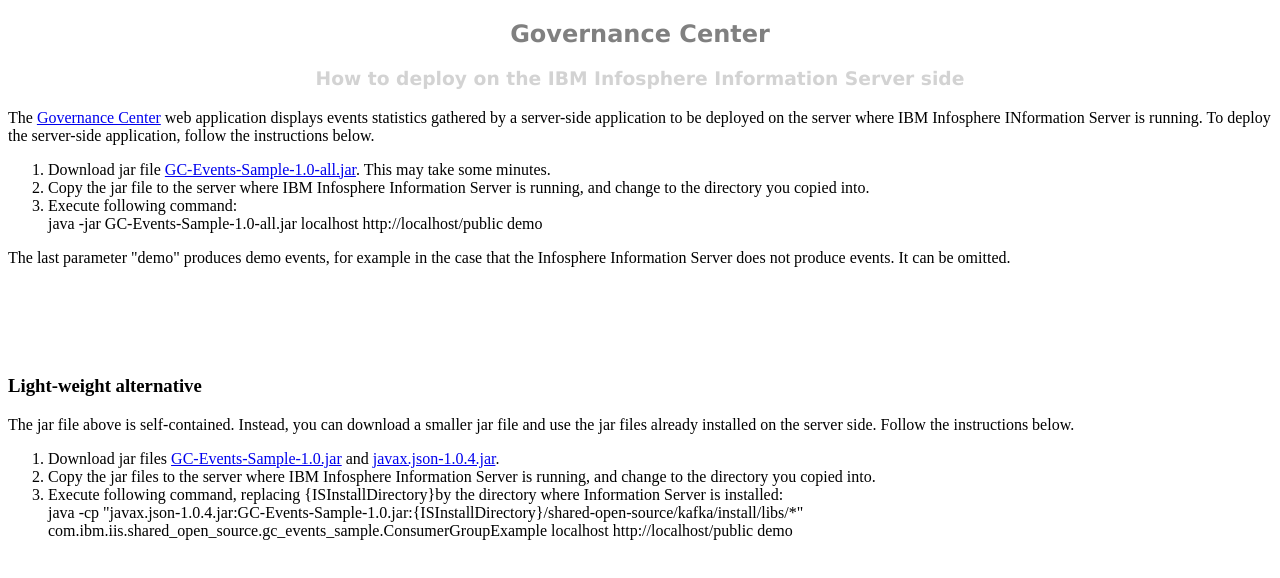
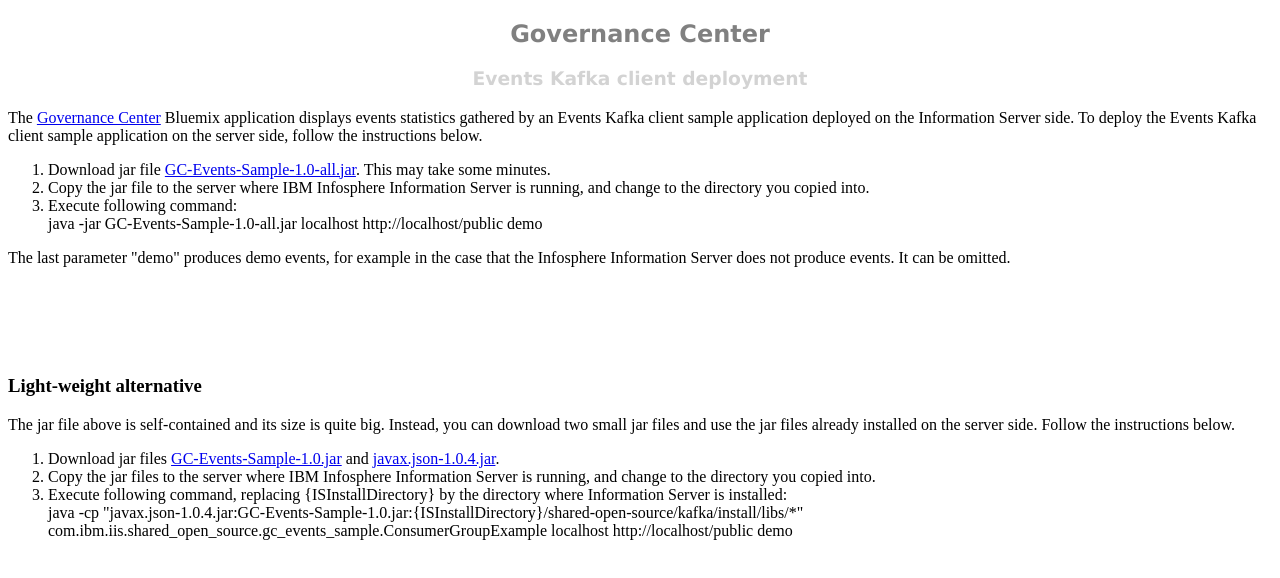
Before and after one commit to grassmik/governance-events, a website: page public/deploy.html in a window 1280 px wide. Drawn offline with Linux system fonts and the light colour scheme.

Commit message:
documentation updates

```diff
--- a/public/deploy.html
+++ b/public/deploy.html
@@ -1,14 +1,14 @@
 <!DOCTYPE html>
 <html>
    <head>
-      <title>GC-Events server deployment</title>
+      <title>GC-Events-Sample Kafka client deployment</title>
    </head>
    <body bgcolor="#FFFFFF">
       <H2 align='center'><font face="verdana" color="gray">Governance Center</font></H2>
-      <H3 align='center'><font face="verdana" color="lightgray">How to deploy on the IBM Infosphere Information Server side</font></H3>
+      <H3 align='center'><font face="verdana" color="lightgray">Events Kafka client deployment</font></H3>
       <div>
-         The <a href="index.html">Governance Center</a> web application displays events statistics gathered by a server-side application to be deployed on the server where IBM Infosphere INformation Server is running.
-         To deploy the server-side application, follow the instructions below.
+         The <a href="index.html">Governance Center</a> Bluemix application displays events statistics gathered by an Events Kafka client sample application deployed on the Information Server side.
+         To deploy the Events Kafka client sample application on the server side, follow the instructions below.
          <ol>
             <li>Download jar file <a href="GC-Events-Sample-1.0-all.jar">GC-Events-Sample-1.0-all.jar</a>. This may take some minutes.</li>
             <li>Copy the jar file to the server where IBM Infosphere Information Server is running, and change to the directory you copied into.</li>
@@ -20,12 +20,12 @@
       <div>
          <br/><br/><br/>
          <H3>Light-weight alternative</H3>
-         The jar file above is self-contained.
-         Instead, you can download a smaller jar file and use the jar files already installed on the server side. Follow the instructions below.
+         The jar file above is self-contained and its size is quite big.
+         Instead, you can download two small jar files and use the jar files already installed on the server side. Follow the instructions below.
          <ol>
             <li>Download jar files <a href="GC-Events-Sample-1.0.jar">GC-Events-Sample-1.0.jar</a> and <a href="javax.json-1.0.4.jar">javax.json-1.0.4.jar</a>.</li>
             <li>Copy the jar files to the server where IBM Infosphere Information Server is running, and change to the directory you copied into.</li>
-            <li>Execute following command, replacing {ISInstallDirectory}by the directory where Information Server is installed:<br/>java -cp "javax.json-1.0.4.jar:GC-Events-Sample-1.0.jar:{ISInstallDirectory}/shared-open-source/kafka/install/libs/*" com.ibm.iis.shared_open_source.gc_events_sample.ConsumerGroupExample localhost <a id="base_url2"></a> demo</li>
+            <li>Execute following command, replacing {ISInstallDirectory} by the directory where Information Server is installed:<br/>java -cp "javax.json-1.0.4.jar:GC-Events-Sample-1.0.jar:{ISInstallDirectory}/shared-open-source/kafka/install/libs/*" com.ibm.iis.shared_open_source.gc_events_sample.ConsumerGroupExample localhost <a id="base_url2"></a> demo</li>
          </ol>
       </div>
       <script type="text/javascript">
```
Also changed, not shown: public/index.html (+2 -2 lines), README.md.
